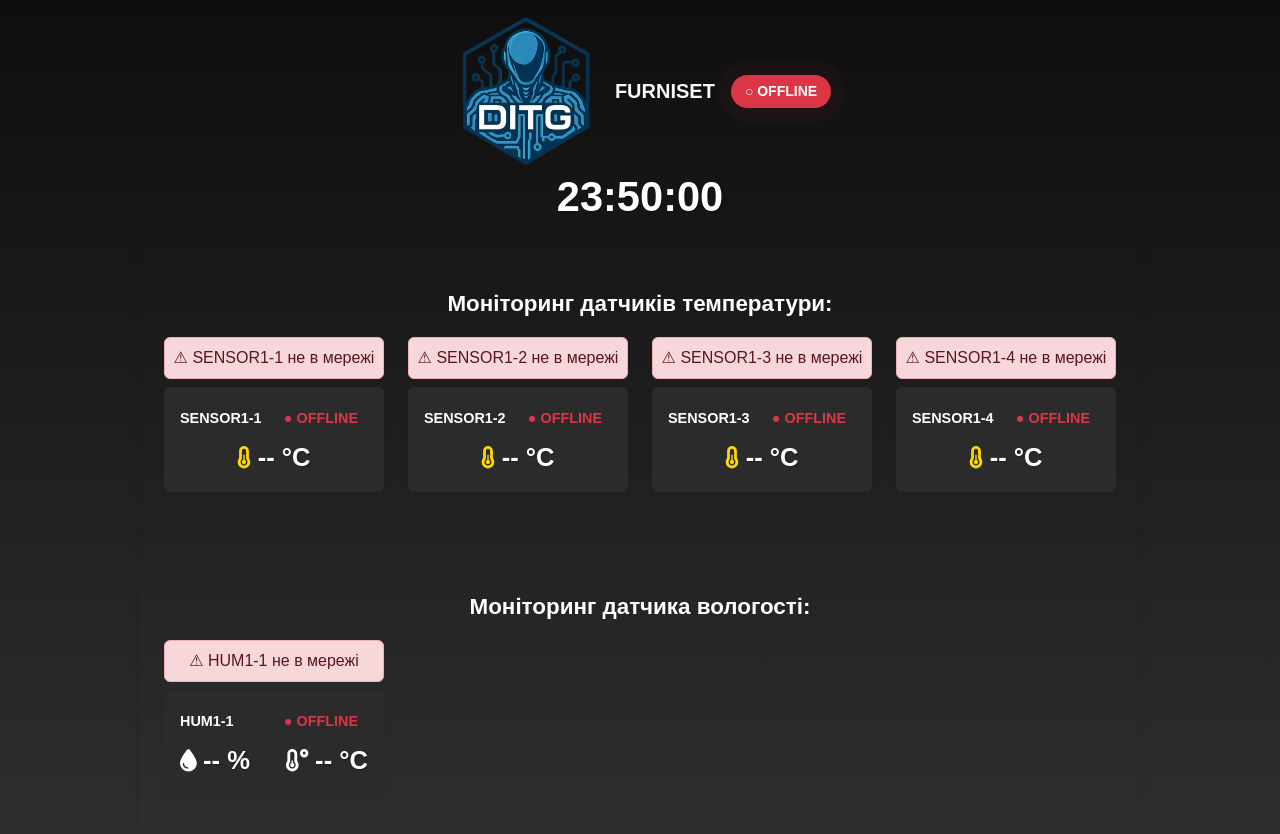
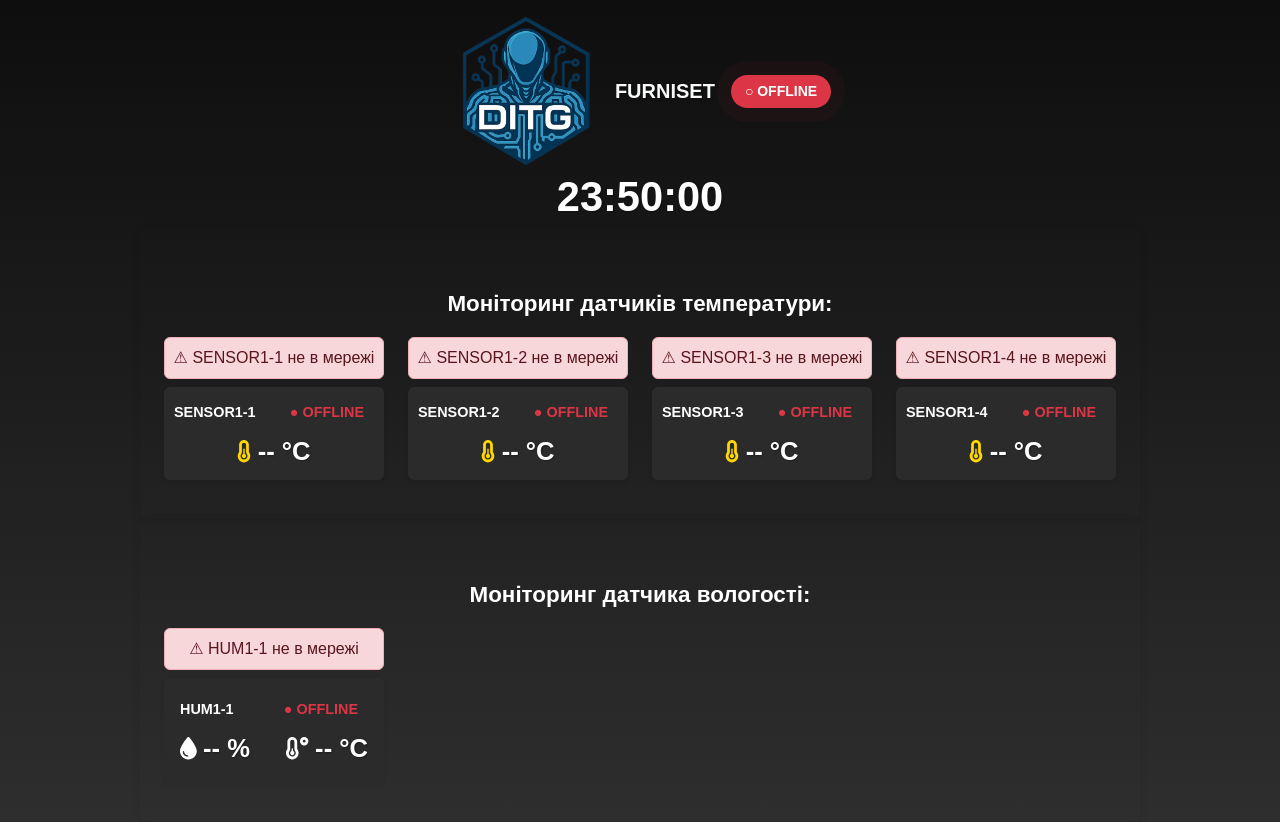
Before and after one commit to DITGDIGENTIS/ditgdigentis, a Next.js app: page /furniset in a window 1280 px wide. Built offline with nearby package versions, Linux system fonts and the light colour scheme; no server answers.

Commit message:
Sensor Humidity

```diff
--- a/src/components/SensorMonitor.tsx
+++ b/src/components/SensorMonitor.tsx
@@ -94,7 +94,7 @@ export function SensorMonitor() {
                 ⚠ {sensor.id} не в мережі
               </div>
             )}
-            <div className="average-temp-block p-3 rounded shadow-sm">
+            <div className="average-temp-block  rounded shadow-sm">
               <div className="description-temp-block d-flex justify-content-between mb-2">
                 <strong>{sensor.id}</strong>
                 <button
```
